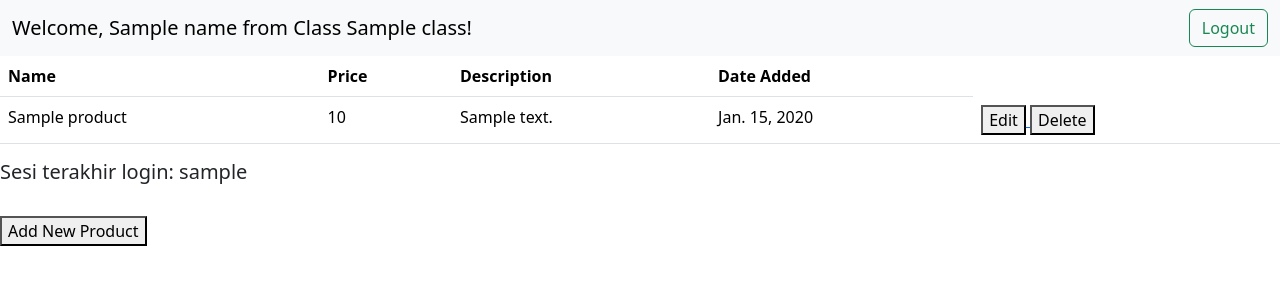
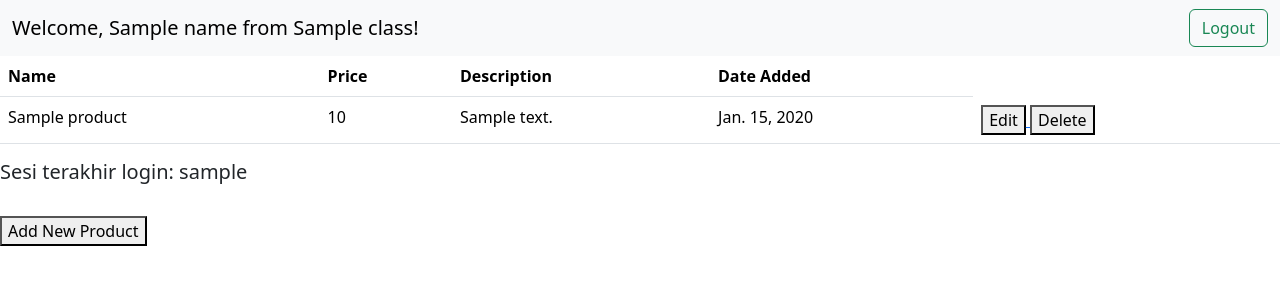
Before and after one commit to NtapSlur/shopping_list, a Django app: template main/templates/main.html in a window 1280 px wide. Shown: the top 300 px of the page. Run offline with Django 4.2, Linux system fonts and the light colour scheme; tables that the repository leaves empty hold one stand-in row (values such as "Sample post"); the template is opened without the code that fills it: values that come from a table or form of the project are taken from there, most other values are stand-ins (such as "Sample title", 1, 10 or a date in 2020).

Commit message:
Tutorial 4 done

```diff
--- a/main/templates/main.html
+++ b/main/templates/main.html
@@ -3,7 +3,7 @@
 {% block content %}
     <nav class="navbar bg-body-tertiary">
         <div class="container-fluid">
-          <a class="navbar-brand">Welcome, {{name}} from Class {{class}}!</a>
+          <a class="navbar-brand">Welcome, {{name}} from {{class}}!</a>
           <form class="d-flex" role="search">
             <a href="{% url 'main:logout' %}" class="btn btn-outline-success" tabindex="-1" role="button" aria-disabled="true">Logout</a>
           </form>
```
